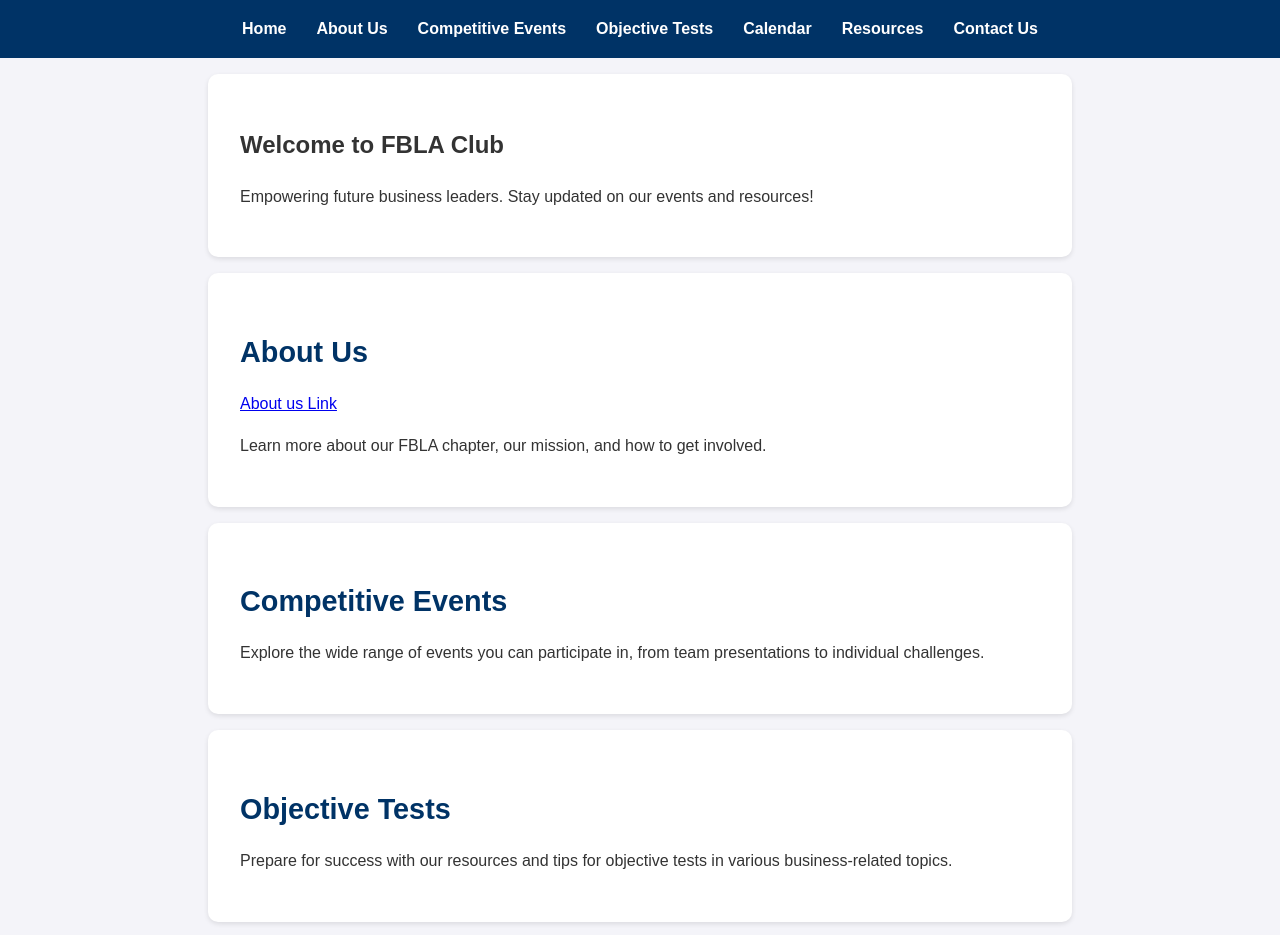
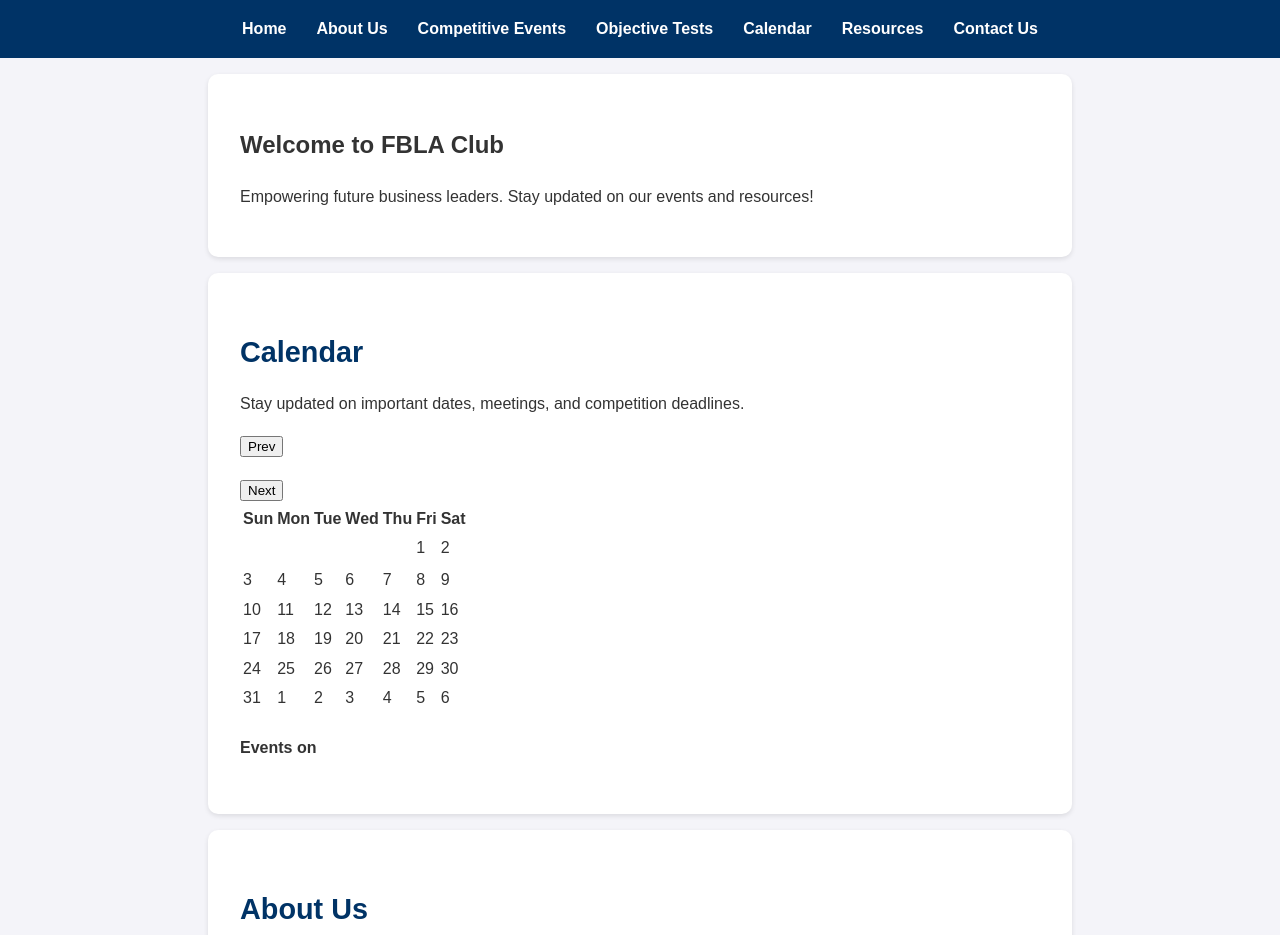
Before and after one commit to bradymeng/shs-fbla, a plain HTML site: page index.html in a window 1280 px wide. Shown: the top 935 px of the page. Drawn offline with Linux system fonts and the light colour scheme.

Commit message:
Add files via upload
forgot to add these to commit

```diff
--- a/index.html
+++ b/index.html
@@ -26,6 +26,94 @@
     <section id="home">
         <h1>Welcome to FBLA Club</h1>
         <p>Empowering future business leaders. Stay updated on our events and resources!</p>
+    </section>
+
+    <!-- Event Calender-->
+    <section id="event calendar">
+        <h2>Calendar</h2>
+        <p>Stay updated on important dates, meetings, and competition deadlines.</p>
+        <div id="calendar-container">
+            <div id="calendar-header">
+                <button id="prev-month">Prev</button>
+                <h3 id="month-year"></h3>
+                <button id="next-month">Next</button>
+            </div>
+            <table id="calendar">
+                <thead>
+                    <tr>
+                        <th>Sun</th>
+                        <th>Mon</th>
+                        <th>Tue</th>
+                        <th>Wed</th>
+                        <th>Thu</th>
+                        <th>Fri</th>
+                        <th>Sat</th>
+                    </tr>
+                </thead>
+                <tbody>
+                    <!-- Dates will be populated by JavaScript -->
+                    <tr>
+                        <td></td>
+                        <td></td>
+                        <td></td>
+                        <td></td>
+                        <td></td>
+                        <td>1</td>
+                        <td>2</td>
+                    </tr>
+                    <tr></tr>
+                    <tr>
+                        <td>3</td>
+                        <td>4</td>
+                        <td>5</td>
+                        <td>6</td>
+                        <td>7</td>
+                        <td>8</td>
+                        <td>9</td>
+                    </tr>
+                    <tr>
+                        <td>10</td>
+                        <td>11</td>
+                        <td>12</td>
+                        <td>13</td>
+                        <td>14</td>
+                        <td>15</td>
+                        <td>16</td>
+                    </tr>
+                    <tr>
+                        <td>17</td>
+                        <td>18</td>
+                        <td>19</td>
+                        <td>20</td>
+                        <td>21</td>
+                        <td>22</td>
+                        <td>23</td>
+                    </tr>
+                    <tr>
+                        <td>24</td>
+                        <td>25</td>
+                        <td>26</td>
+                        <td>27</td>
+                        <td>28</td>
+                        <td>29</td>
+                        <td>30</td>
+                    </tr>
+                    <tr>
+                        <td>31</td>
+                        <td>1</td>
+                        <td>2</td>
+                        <td>3</td>
+                        <td>4</td>
+                        <td>5</td>
+                        <td>6</td>
+                    </tr>
+                </tbody>
+            </table>
+            <div id="event-list">
+                <h4>Events on <span id="selected-date"></span></h4>
+                <ul id="events"></ul>
+            </div>
+        </div>
     </section>
 
     <!-- About Us Section -->
@@ -80,5 +168,6 @@
     <footer>
         <p>&copy; 2025 FBLA Club. All Rights Reserved.</p>
     </footer>
+    <script src="calendar.js"></script>
 </body>
 </html>
--- /dev/null
+++ b/styles.css
@@ -0,0 +1,166 @@
+/* General Styles */
+body {
+  font-family: Arial, sans-serif;
+  margin: 0;
+  padding: 0;
+  line-height: 1.6;
+  background-color: #f4f4f9;
+  color: #333;
+}
+
+/* Header Navigation */
+header {
+  background: #003366;
+  color: #fff;
+  padding: 1rem 0;
+}
+
+header nav ul {
+  list-style: none;
+  display: flex;
+  justify-content: center;
+  margin: 0;
+  padding: 0;
+}
+
+header nav ul li {
+  margin: 0 15px;
+}
+
+header nav ul li a {
+  color: #fff;
+  text-decoration: none;
+  font-weight: bold;
+}
+
+header nav ul li a:hover {
+  text-decoration: underline;
+}
+
+/* calendar styles */
+#calendar-container {
+  text-align: center;
+  margin-top: 20px;
+}
+
+#calendar-header {
+  display: flex;
+  justify-content: center;
+  align-items: center;
+  margin-bottom: 10px;
+}
+
+#calendar-header button {
+  padding: 5px 15px;
+  cursor: pointer;
+  background-color: #0044cc;
+  color: white;
+  border: none;
+  border-radius: 5px;
+}
+
+#calendar-header h3 {
+  margin: 0 20px;
+}
+
+table {
+  width: 100%;
+  border-collapse: collapse;
+}
+
+th, td {
+  width: 14%;
+  padding: 10px;
+  text-align: center;
+  cursor: pointer;
+}
+
+td:hover {
+  background-color: #e0e0e0;
+}
+
+#event-list {
+  margin-top: 20px;
+  text-align: left;
+}
+
+#event-list ul {
+  list-style-type: none;
+  padding: 0;
+}
+
+#event-list ul li {
+  margin-bottom: 10px;
+}
+
+#event-list h4 {
+  margin-bottom: 10px;
+}
+
+/* Section Styles */
+section {
+  padding: 2rem;
+  margin: 1rem auto;
+  max-width: 800px;
+  background: #fff;
+  box-shadow: 0 2px 5px rgba(0, 0, 0, 0.1);
+  border-radius: 10px;
+}
+
+section h2 {
+  color: #003366;
+  margin-bottom: 1rem;
+  font-size: 1.8rem;
+}
+
+/* Form Styles */
+form {
+  display: flex;
+  flex-direction: column;
+}
+
+form label {
+  margin: 0.5rem 0 0.2rem;
+  font-weight: bold;
+}
+
+form input, form textarea, form button {
+  padding: 0.5rem;
+  margin-bottom: 1rem;
+  border: 1px solid #ccc;
+  border-radius: 5px;
+  font-size: 1rem;
+}
+
+form button {
+  background: #003366;
+  color: #fff;
+  border: none;
+  cursor: pointer;
+  transition: background 0.3s;
+}
+
+form button:hover {
+  background: #00509e;
+}
+
+/* Footer Styles */
+footer {
+  text-align: center;
+  padding: 1rem 0;
+  background: #003366;
+  color: #fff;
+  margin-top: 2rem;
+}
+
+/* Responsive Design */
+@media (max-width: 768px) {
+  header nav ul {
+      flex-direction: column;
+      align-items: center;
+  }
+
+  section {
+      padding: 1rem;
+  }
+}
```
